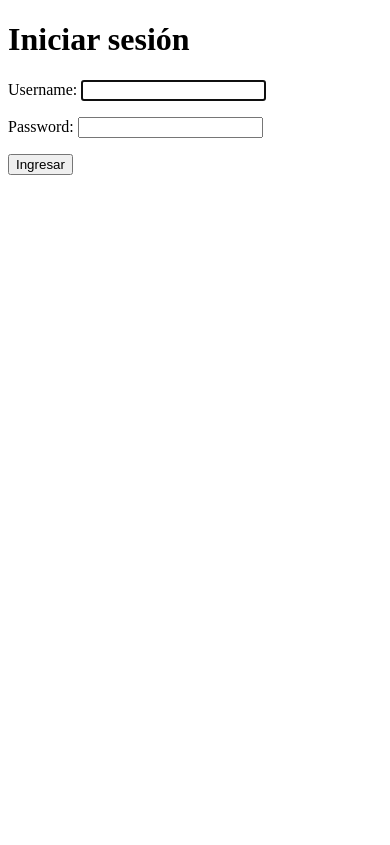
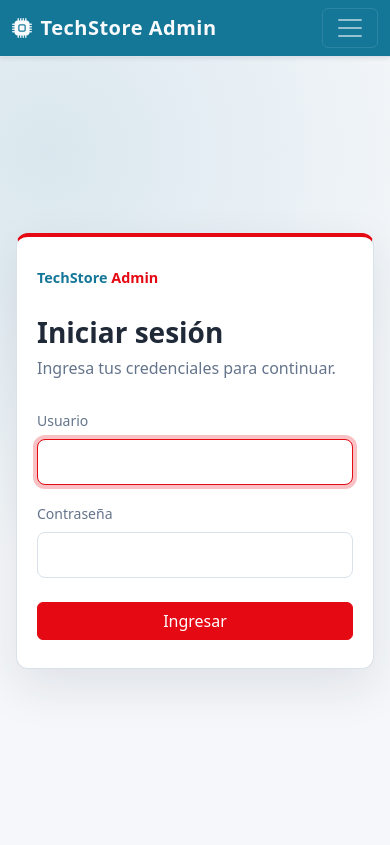
Before and after one commit to FranciscoOrtiz42/techstore, a Django app: page /login/ in a window 390 px wide. Before the commit the page ends 175 px from the top, so only its background shows below. Run offline with Django 5.2, Linux system fonts and the light colour scheme.

Commit message:
Se agregan estilos css a los formularios, se agregan validaciones y se mejora el flujo de navegación en la app

```diff
--- a/tiendaapp/static/tiendaapp/estilos.css
+++ b/tiendaapp/static/tiendaapp/estilos.css
@@ -14,6 +14,83 @@ html, body {
   color: var(--text-main);
   font-family: system-ui, -apple-system, BlinkMacSystemFont, 'Segoe UI', Roboto, Oxygen, Ubuntu, Cantarell, sans-serif;
   min-height: 100vh;
+}
+
+.login-page {
+  background:
+    radial-gradient(circle at 12% 18%, rgba(21, 119, 152, 0.12), transparent 26rem),
+    var(--bg-dark);
+}
+
+.login-shell {
+  min-height: calc(100vh - 56px);
+  min-height: calc(100dvh - 56px);
+  display: grid;
+  place-items: center;
+  padding: clamp(1.25rem, 4vw, 3rem) 1rem;
+}
+
+.login-panel {
+  width: min(100%, 430px);
+  margin-inline: auto;
+  padding: 2.25rem;
+  background-color: var(--card-bg);
+  border: 1px solid var(--card-border);
+  border-top: 4px solid var(--primary-accent);
+  border-radius: 12px;
+  box-shadow: 0 18px 48px rgba(31, 41, 55, 0.1);
+}
+
+.login-brand {
+  display: inline-block;
+  margin-bottom: 1.75rem;
+  color: #157798;
+  font-size: 0.9rem;
+  font-weight: 800;
+  text-decoration: none;
+}
+
+.login-brand span {
+  color: var(--primary-accent);
+}
+
+.login-panel h1 {
+  margin-bottom: 0.4rem;
+  font-size: 1.75rem;
+  font-weight: 700;
+}
+
+.login-intro {
+  margin-bottom: 1.75rem;
+  color: var(--text-muted);
+}
+
+.login-panel .form-control {
+  min-height: 46px;
+}
+
+.navbar .session-link {
+  white-space: nowrap;
+}
+
+@media (max-width: 991.98px) {
+  .navbar-actions {
+    align-items: stretch !important;
+    gap: 0.5rem !important;
+    margin-top: 0.75rem;
+  }
+
+  .navbar-actions form,
+  .navbar-actions button,
+  .navbar-actions > a {
+    width: 100%;
+  }
+}
+
+@media (max-width: 575.98px) {
+  .login-panel {
+    padding: 1.75rem 1.25rem;
+  }
 }
 
 /* Barra de navegación */
@@ -122,6 +199,39 @@ html, body {
   border-color: var(--card-border);
 }
 
+.modal-product-header {
+  background-color: var(--primary-accent);
+  color: #ffffff;
+}
+
+.modal-product-header .modal-title {
+  font-weight: 700;
+}
+
+.modal-product-header .btn-close {
+  filter: invert(1) grayscale(100%) brightness(200%);
+}
+
+.product-modal-content .modal-body {
+  padding: 1.5rem;
+}
+
+#modalCrearProducto .form-label {
+  display: block;
+  margin-bottom: 0.45rem;
+}
+
+#modalCrearProducto .form-control,
+#modalCrearProducto .form-select {
+  width: 100%;
+  min-height: 46px;
+}
+
+#modalCrearProducto textarea.form-control {
+  min-height: 120px;
+  resize: vertical;
+}
+
 .btn-close {
   filter: none;
 }
--- a/tiendaapp/templates/login.html
+++ b/tiendaapp/templates/login.html
@@ -1,16 +1,46 @@
+{% load static %}
 <!doctype html>
 <html lang="es">
 <head>
     <meta charset="UTF-8">
     <meta name="viewport" content="width=device-width, initial-scale=1.0">
-    <title>Iniciar sesión</title>
+    <title>TechStore | Iniciar sesión</title>
+    <link href="https://cdn.jsdelivr.net/npm/bootstrap@5.3.3/dist/css/bootstrap.min.css" rel="stylesheet">
+    <link href="https://cdn.jsdelivr.net/npm/bootstrap-icons@1.11.1/font/bootstrap-icons.css" rel="stylesheet">
+    <link rel="stylesheet" href="{% static 'tiendaapp/estilos.css' %}?v=4">
 </head>
-<body>
-    <h1>Iniciar sesión</h1>
-    <form method="post">
-        {% csrf_token %}
-        {{ form.as_p }}
-        <button type="submit">Ingresar</button>
-    </form>
+<body class="login-page">
+    {% include "navbar.html" %}
+    <main class="login-shell container-fluid">
+        <section class="login-panel" aria-labelledby="login-title">
+            <a class="login-brand" href="{% url 'login' %}">TechStore <span>Admin</span></a>
+            <h1 id="login-title">Iniciar sesión</h1>
+            <p class="login-intro">Ingresa tus credenciales para continuar.</p>
+            <form method="post" novalidate>
+                {% csrf_token %}
+                {% if form.non_field_errors %}
+                    <div class="alert alert-danger" role="alert">
+                        {% for error in form.non_field_errors %}{{ error }}{% endfor %}
+                    </div>
+                {% endif %}
+                <div class="mb-3">
+                    <label class="form-label" for="{{ form.username.id_for_label }}">Usuario</label>
+                    <input class="form-control{% if form.username.errors %} is-invalid{% endif %}"
+                           type="text" name="{{ form.username.html_name }}"
+                           id="{{ form.username.id_for_label }}" value="{{ form.username.value|default:'' }}"
+                           autocomplete="username" required autofocus>
+                    {% for error in form.username.errors %}<div class="invalid-feedback">{{ error }}</div>{% endfor %}
+                </div>
+                <div class="mb-4">
+                    <label class="form-label" for="{{ form.password.id_for_label }}">Contraseña</label>
+                    <input class="form-control{% if form.password.errors %} is-invalid{% endif %}"
+                           type="password" name="{{ form.password.html_name }}"
+                           id="{{ form.password.id_for_label }}" autocomplete="current-password" required>
+                    {% for error in form.password.errors %}<div class="invalid-feedback">{{ error }}</div>{% endfor %}
+                </div>
+                <button class="btn btn-primary w-100" type="submit">Ingresar</button>
+            </form>
+        </section>
+    </main>
 </body>
 </html>
--- a/tiendaapp/templates/navbar.html
+++ b/tiendaapp/templates/navbar.html
@@ -1,12 +1,13 @@
 <nav class="navbar navbar-expand-lg navbar-dark bg-dark sticky-top shadow-sm">
     <div class="container">
-        <a class="navbar-brand fw-bold text-info" href="{% url 'inicio' %}">
+        <a class="navbar-brand fw-bold text-info" href="{% if request.user.is_authenticated %}{% url 'inicio' %}{% else %}{% url 'login' %}{% endif %}">
             <i class="bi bi-cpu-fill me-2"></i>TechStore Admin
         </a>
         <button class="navbar-toggler" type="button" data-bs-toggle="collapse" data-bs-target="#navMenu" aria-controls="navMenu" aria-expanded="false" aria-label="Toggle navigation">
             <span class="navbar-toggler-icon"></span>
         </button>
         <div class="collapse navbar-collapse" id="navMenu">
+            {% if request.user.is_authenticated %}
             <ul class="navbar-nav me-auto mb-2 mb-lg-0">
                 <li class="nav-item">
                     <a class="nav-link {% if request.resolver_match.url_name == 'inicio' %}active{% endif %}" href="{% url 'inicio' %}">
@@ -19,19 +20,26 @@
                     </a>
                 </li>
             </ul>
+            {% endif %}
+            <div class="navbar-actions d-flex align-items-center gap-3 ms-lg-auto">
                 {% if mostrar_nuevo %}
-            <div class="d-flex align-items-center gap-2">
                 <button class="btn btn-primary" data-bs-toggle="modal" data-bs-target="#modalCrearProducto">
                     <i class="bi bi-plus-circle me-1"></i>Nuevo Artículo
                 </button>
-            </div>
                 {% endif %}
                 {% if request.user.is_authenticated %}
                 <form method="post" action="{% url 'logout' %}">
                     {% csrf_token %}
-                <button type="submit">Cerrar sesión</button>
+                    <button class="btn btn-outline-light session-link" type="submit">
+                        <i class="bi bi-box-arrow-right me-1"></i>Cerrar sesión
+                    </button>
                 </form>
+                {% else %}
+                <a class="btn btn-outline-light session-link" href="{% url 'login' %}">
+                    <i class="bi bi-box-arrow-in-right me-1"></i>Iniciar sesión
+                </a>
                 {% endif %}
             </div>
         </div>
+    </div>
 </nav>
```
Also changed, not shown: tiendaapp/forms.py (+7 -0 lines), tiendaapp/templates/inicio.html (+10 -10 lines), tiendaapp/tests.py (+18 -0 lines). Lines whose indentation alone changed are shown as unchanged.
